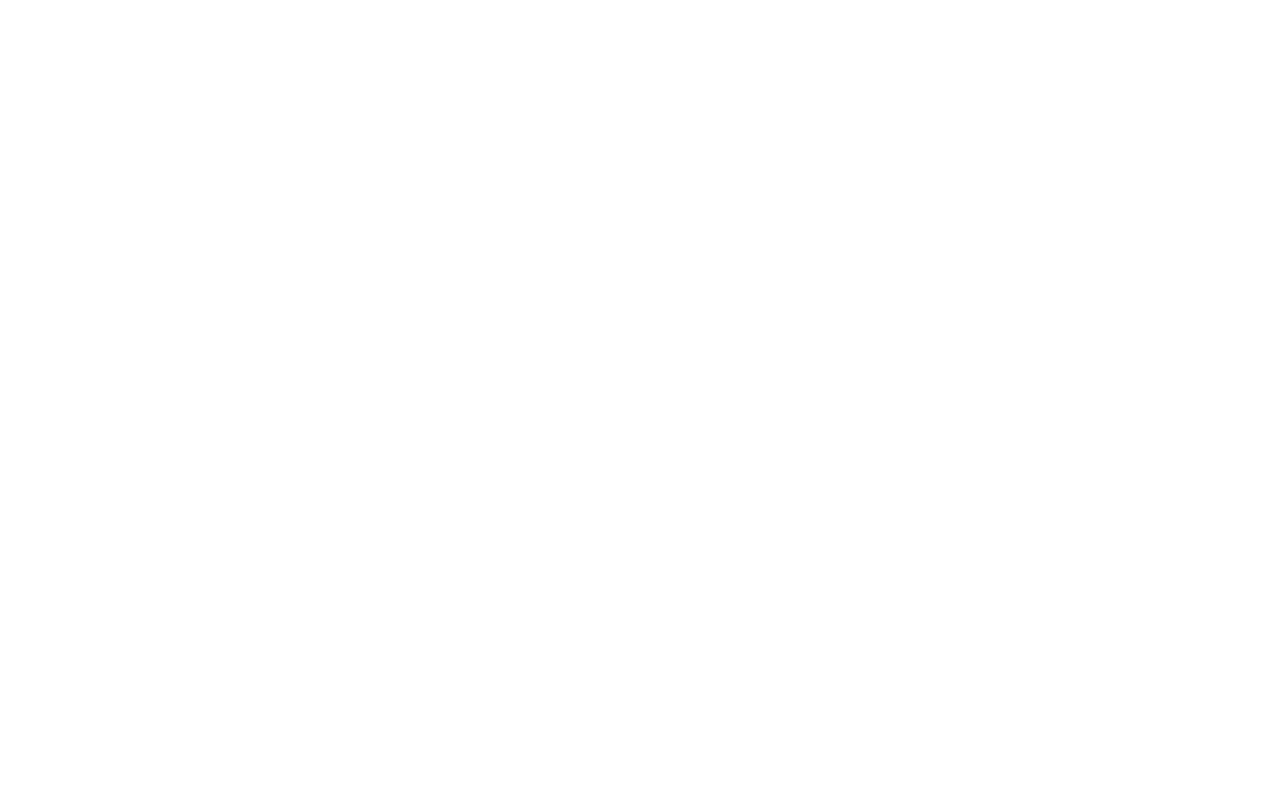
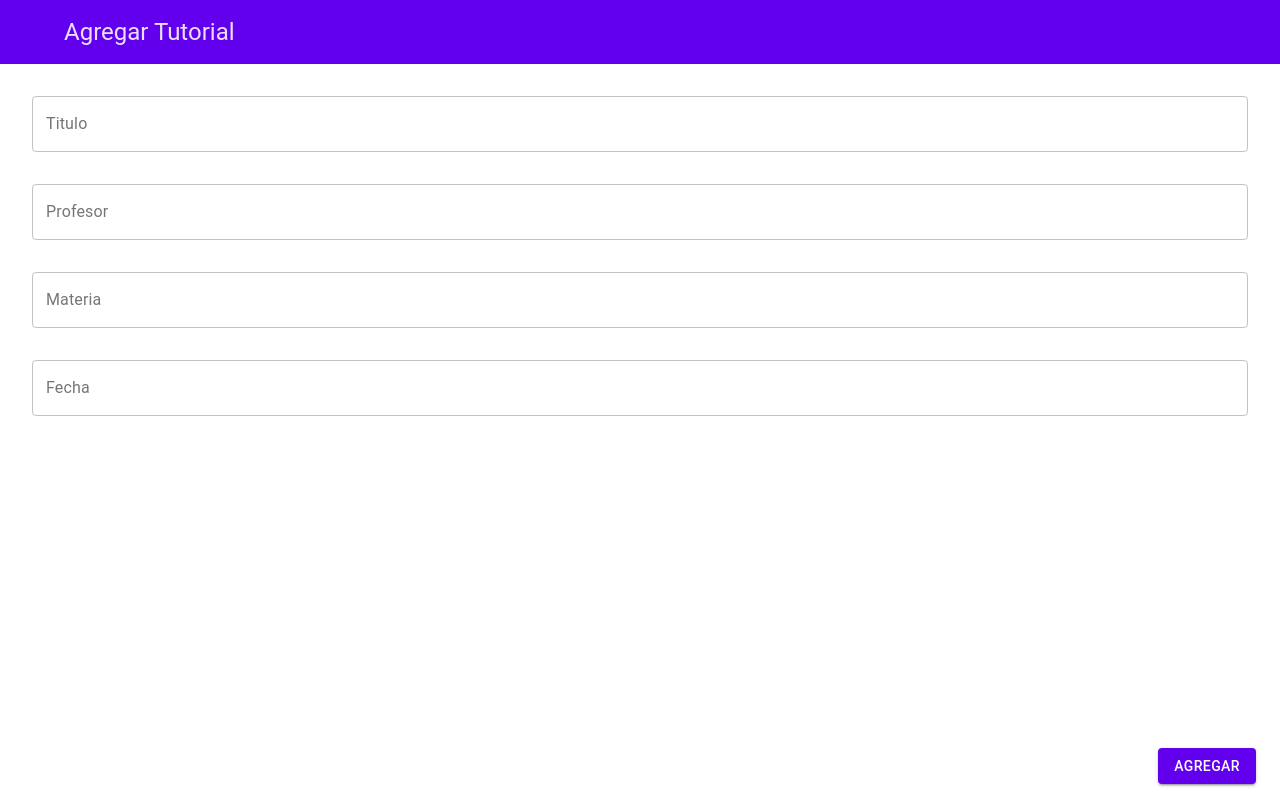
Before and after one commit to Yu-Koi/rayen-salud, a React (Create React App) app: page /post in a window 1280 px wide. Built offline with nearby package versions, Linux system fonts and the light colour scheme.

Commit message:
add form for add tutorial

```diff
--- a/src/App.js
+++ b/src/App.js
@@ -2,13 +2,14 @@
 import { Route } from "react-router-dom";
 import './App.css';
 
-import Home from './pages/Home'
+import Home from './pages/Home';
+import AddTutorial from './pages/AddTutorial';
 
 function App() {
   return (
     <>
       <Route exact path="/" component={Home} />
-      {/* <Route path="/post" component={Post} /> */}
+      <Route path="/post" component={AddTutorial} />
 
     </>
   );
--- a/src/Components/ButtonAdd.jsx
+++ b/src/Components/ButtonAdd.jsx
@@ -9,7 +9,7 @@
 
 const useStyles = makeStyles((theme) => ({
 
-    absolute: {
+    position: {
       position: 'absolute',
       bottom: theme.spacing(2),
       right: theme.spacing(3),
@@ -23,7 +23,7 @@
     return (
         <Fragment>
              <Tooltip title="Add" aria-label="add" >
-        <Fab color="primary" className={classes.absolute}>
+        <Fab color="primary" className={classes.position}>
           <AddIcon />
         </Fab>
       </Tooltip>
--- /dev/null
+++ b/src/Components/TopBarAdd.jsx
@@ -0,0 +1,45 @@
+import React, { Fragment } from "react";
+import { Grid, Box, Typography, Input, IconButton } from "@material-ui/core";
+import { makeStyles } from "@material-ui/core/styles";
+import NavigateBeforeIcon from "@material-ui/icons/NavigateBefore";
+
+const useStyles = makeStyles((theme) => ({
+  header: {
+    color: "#2204",
+    background: "#6200EE",
+    width: "100%",
+    height: "4rem",
+  },
+  tittle: {
+    flexGrow: 1,
+    margin: theme.spacing(2, 8, 2),
+  },
+  backButon: {
+    marginRight: theme.spacing(2),
+  },
+}));
+
+const TopBarAdd = () => {
+  const classes = useStyles();
+  return (
+    <Fragment>
+      <Grid container>
+        <Box className={classes.header}>
+          {/* <IconButton className={classes.backButon}>
+            <NavigateBeforeIcon  />
+          </IconButton> */}
+
+          <Typography
+            className={classes.tittle}
+            variant="h5"
+            style={{ color: "#FFFFFFDE" }}
+          >
+            Agregar Tutorial
+          </Typography>
+        </Box>
+      </Grid>
+    </Fragment>
+  );
+};
+
+export default TopBarAdd;
--- /dev/null
+++ b/src/pages/AddTutorial.jsx
@@ -0,0 +1,84 @@
+import React, { Fragment } from "react";
+import { makeStyles } from "@material-ui/core/styles";
+import { FormControl, TextField, Grid, Box, Button } from "@material-ui/core";
+
+import TopBarAdd from "../Components/TopBarAdd";
+
+const useStyles = makeStyles((theme) => ({
+  root: {
+    margin: theme.spacing(2, 2, 2),
+    display: "flex",
+    flexDirection: "column",
+    justifyContent: "center",
+  },
+  input: {
+    width: "100%",
+  },
+  position: {
+    position: 'absolute',
+    bottom: theme.spacing(2),
+    right: theme.spacing(3),
+    background: "#6200EE",
+
+  },
+}));
+
+const AddTutotial = () => {
+  const classes = useStyles();
+
+  return (
+    <Fragment>
+      <TopBarAdd />
+      <Grid>
+        <Grid item className={classes.root}>
+          <FormControl>
+            <Grid item className={classes.root}>
+              <TextField
+                id="outlined-password-input"
+                label="Titulo"
+                type="titulo"
+                autoComplete="current-password"
+                variant="outlined"
+              />
+            </Grid>
+
+            <Grid item className={classes.root}>
+              <TextField
+                id="outlined-password-input"
+                label="Profesor"
+                type="profesor"
+                autoComplete="current-password"
+                variant="outlined"
+              />
+            </Grid>
+
+            <Grid item className={classes.root}>
+              <TextField
+                id="outlined-password-input"
+                label="Materia"
+                type="materia"
+                autoComplete="current-password"
+                variant="outlined"
+              />
+            </Grid>
+
+            <Grid item className={classes.root}>
+              <TextField
+                id="outlined-password-input"
+                label="Fecha"
+                type="fecha"
+                autoComplete="current-password"
+                variant="outlined"
+              />
+            </Grid>
+          </FormControl>
+        </Grid>
+        <Button type="submit" variant="contained" color="primary" className={classes.position}>
+          AGREGAR
+        </Button>
+      </Grid>
+    </Fragment>
+  );
+};
+
+export default AddTutotial;
--- a/src/pages/Home.jsx
+++ b/src/pages/Home.jsx
@@ -1,5 +1,6 @@
 import React, { useState, Fragment } from "react";
-import { green, purple } from '@material-ui/core/colors';
+import { withRouter } from "react-router-dom";
+
 import AddCircleOutlineIcon from '@material-ui/icons/AddCircleOutline';
 import { makeStyles } from "@material-ui/core/styles";
 import {
@@ -11,8 +12,9 @@
   Divider,
   Button,
 } from "@material-ui/core";
-import TopBar from "../Components/TopBar";
+import TopBarHome from "../Components/TopBarHome";
 import ButtonAdd from "../Components/ButtonAdd";
+import AddTutorial from "./AddTutorial";
 
 const useStyles = makeStyles((theme) => ({
   root: {
@@ -38,7 +40,7 @@
 
 }));
 
-const Home = () => {
+const Home = (props) => {
   const classes = useStyles();
   const [dataTutorials, setDataTutorials] = useState([]);
 
@@ -67,9 +69,14 @@
     setIdCategories(option);
   };
 
+  const addTutorial = () => {
+    console.log("Click a Añadiendo Tutorial")
+    props.history.push("/post");
+  }
+
   return (
     <Fragment>
-      <TopBar />
+      <TopBarHome />
       <Grid>
         <Grid item className={classes.select}>
           <Select
@@ -185,7 +192,7 @@
         </Grid>
 
 
-      <ButtonAdd />
+      <ButtonAdd onClick={addTutorial()}/>
 
 
 
```
Also changed, not shown: src/Components/TopBarHome.jsx (renamed from src/Components/TopBar.jsx).
